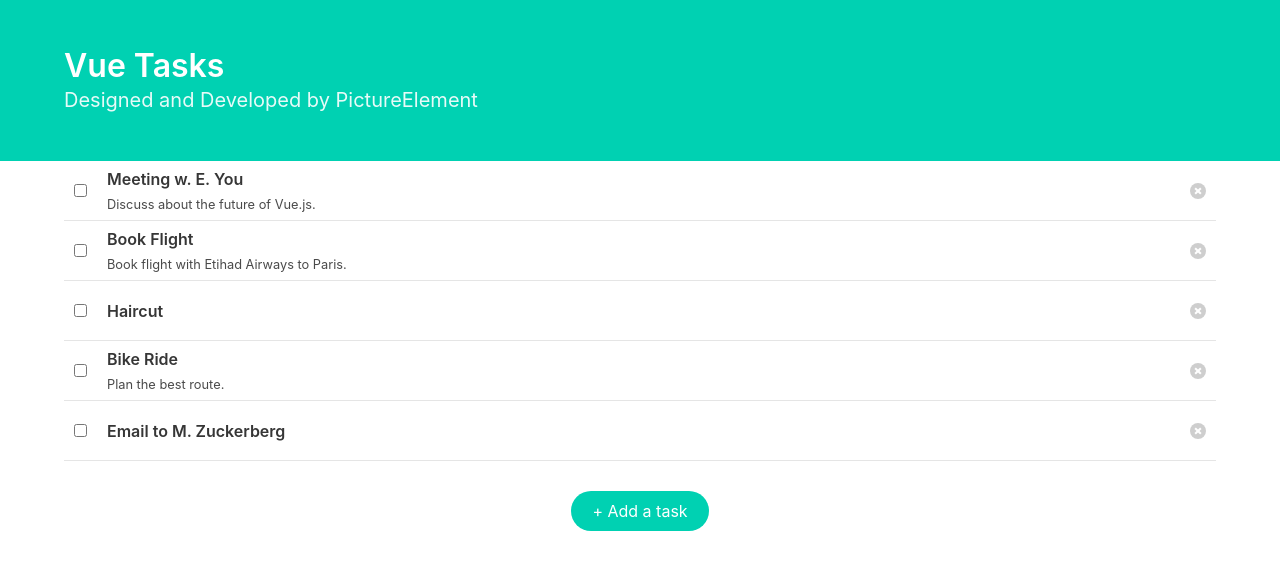
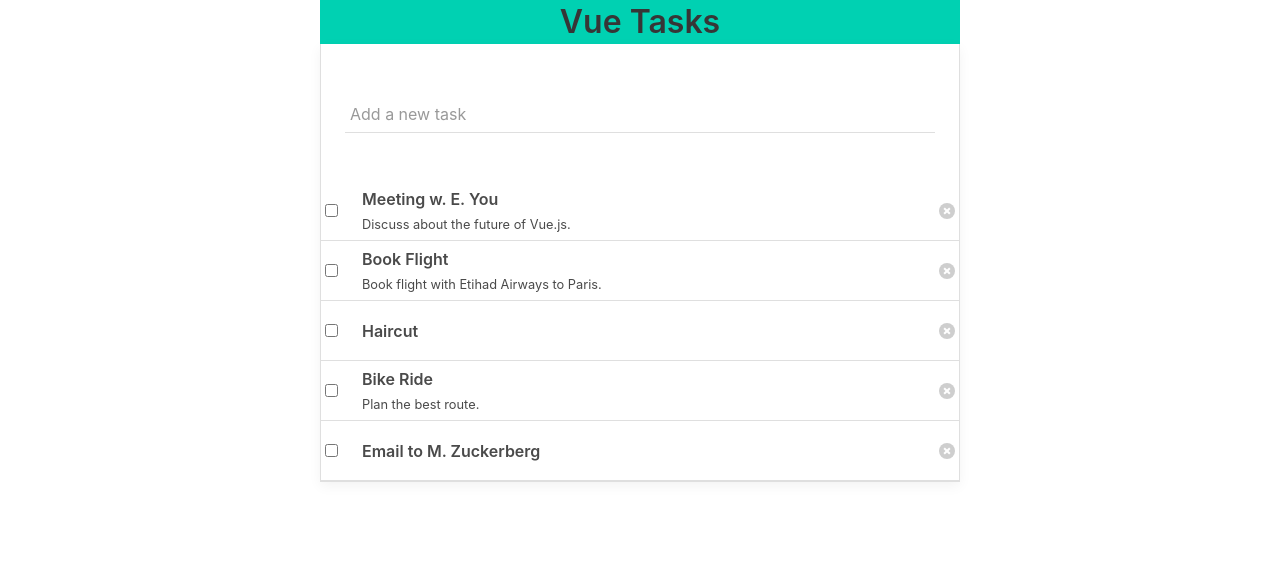
Before and after one commit to PictureElement/vue-tasks, a Vue app: page / in a window 1280 px wide. Shown: the top 570 px of the page. Built offline with nearby package versions, Linux system fonts and the light colour scheme.

Commit message:
Remove 'Add a task' button. Add single text input at the top. Style input according to Google Material Design.

```diff
--- a/src/App.vue
+++ b/src/App.vue
@@ -1,18 +1,9 @@
 <template>
-  <div id="app">
-    <section class="mb-0 hero is-primary block">
-      <div class="hero-body">
-        <div class="container">
-          <h1 class="title">
-            Vue Tasks
-          </h1>
-          <h2 class="subtitle">
-            Designed and Developed by PictureElement
-          </h2>
-        </div>
-      </div>
+  <div id="app" class="container">
+    <section class="p-1 has-background-primary">
+      <h1 class="title has-text-centered">Vue Tasks</h1>
     </section>
-    <TodoList></TodoList>
+    <TodoList class="todo-list"></TodoList>
   </div>
 </template>
 
@@ -28,7 +19,18 @@ export default {
 </script>
 
 <style>
-  .mb-0 {
-    margin-bottom: 0 !important;
+  .container {
+    max-width: 640px !important;
+  }
+  .p-1 {
+    padding: 2rem;
+  }
+  .pb-1 {
+    padding-bottom: 1.5rem;
+  }
+  .todo-list {
+    border: 1px solid rgba(0,0,0,.125);
+    border-top: none;
+    box-shadow: 0 0.25rem 0.75rem rgba(0, 0, 0, .05);
   }
 </style>
--- a/src/components/TodoList.vue
+++ b/src/components/TodoList.vue
@@ -29,22 +29,33 @@
       </div>
       <button class="modal-close is-large" aria-label="close" v-on:click="closeForm"></button>
     </div>
+
+    <!-- INPUT AREA -->
+    <div class="inputArea">
+      <div class="group">
+        <input class="inputArea-input" required type="text" v-model="newTask.title" v-bind:class="{ 'is-danger': titleError }">
+        <span class="highlight"></span>
+        <span class="bar"></span>
+        <label class="inputArea-label">Add a new task</label>
+      </div>
+    </div>
+
     <!-- TASK LIST -->
-    <div class="task container" v-for="(task, index) in tasks" :key="task.id">
+    <div class="taskList px-1 py-1" v-for="(task, index) in tasks" :key="task.id">
       <input class="toggle" type="checkbox" v-model="tasks[index].completed">
-      <div class="task-content">
-        <div class="titleWrapper" v-bind:class="{ 'completed': tasks[index].completed }">
-          <label v-if="!task.titleEditing" @dblclick="editTitle(task)" class="title">{{ task.title }}</label>
+      <div class="taskList-content">
+        <div v-bind:class="{ 'completed': tasks[index].completed }">
+          <label v-if="!task.titleEditing" @click="editTitle(task)" class="view-title">{{ task.title }}</label>
           <input v-else class="edit-title" type="text" v-model="task.title" @blur="doneTitleEdit(task)" @keyup.enter="doneTitleEdit(task)" @keyup.esc="cancelTitleEdit(task)" v-focus>
         </div>
-        <div class="descriptionWrapper" v-bind:class="{ 'completed': tasks[index].completed }">
-          <label v-if="!task.descriptionEditing" @dblclick="editDescription(task)" class="description">{{ task.description }}</label>
+        <div v-bind:class="{ 'completed': tasks[index].completed }">
+          <label v-if="!task.descriptionEditing" @click="editDescription(task)" class="view-description">{{ task.description }}</label>
           <input v-else class="edit-description" type="text" v-model="task.description" @blur="doneDescriptionEdit(task)" @keyup.enter="doneDescriptionEdit(task)" @keyup.esc="cancelDescriptionEdit(task)" v-focus>
         </div>
       </div>
       <button class="delete is-small" aria-label="delete" v-on:click="deleteTask(index)"></button>
     </div>
-    <button class="add-task button is-primary is-rounded" v-on:click="openForm">+ Add a task</button>
+    <!--<button class="add-task button is-primary is-rounded" v-on:click="openForm">+ Add a task</button>-->
   </div>
 </template>
 
@@ -88,10 +99,6 @@ export default {
       e.preventDefault();
       if (this.newTask.title && this.newTask.date) {
         this.formVisible = false;
-        swal({
-          text: "Task has been added.",
-          icon: "success",
-        });
         this.tasks.push(this.newTask);
         this.newTask = { title: '', desciption: '', date: '', completed: false, titleEditing: false, descriptionEditing: false };
         this.titleError = false;
@@ -153,76 +160,194 @@ export default {
 </script>
 
 <style scoped>
-  article {
-    margin-bottom: 1.5rem;
-  }
-  .task {
+  .taskList {
     display: flex;
     align-items: center;
     word-wrap: break-word;
     word-break: break-word;
-    padding: 0 10px;
-    border-bottom: 1px solid #e5e5e5;
+    border-bottom: 1px solid rgba(0,0,0,.125);
     min-height: 60px;
-    user-select: none;
   }
+
   .toggle {
-    margin-right: 20px;
+    margin-right: 1.5rem;
     cursor: pointer;
   }
-  .task-content {
+
+  .taskList-content {
     width: 100%;
   }
-  .title {
+
+  .view-title {
     font-size: 1rem;
+    font-weight: 600;
     cursor: pointer;
+    width: 100%;
   }
-  .description {
+
+  .view-description {
+    font-size: .8rem;
+    font-weight: 400;
+    cursor: pointer;
+    width: 100%;
+  }
+
+  .edit-title {
+    font-size: 1rem;
+    font-weight: 600;
+    line-height: 1;
+    border: none;
+    color: #00d1b2;
+    width: 100%;
+  }
+
+  .edit-title:focus {
+    outline: none;
+  }
+
+  .edit-description {
     font-size: 0.8rem;
-    cursor: pointer;
+    font-weight: 400;
+    line-height: 1;
+    border: none;
+    color: #00d1b2;
+    width: 100%;
   }
+
+  .edit-description:focus {
+    outline: none;
+  }
+
   .completed {
     text-decoration: line-through;
   }
+
   .delete {
-    margin-left: 20px;
+    margin-left: 1.5rem;
   }
+
+  /*
   .add-task {
     margin-top: 30px;
     display: block;
     margin: 30px auto 0 auto;
   }
+
   form {
     background: #fff;
     padding: 1rem;
     border-radius: 5px;
   }
-  .edit-title {
-    font-size: 1rem;
-    font-weight: 600;
-    padding-left: 0;
-    line-height: 1.125;
-    border: none;
-    color: #00d1b2;
-    user-select: none;
-    width: 100%;
+  */
+
+  .px-1 {
+    padding-left: 1.5rem;
+    padding-right: 1.5rem;
   }
-  .edit-title:focus {
-    outline: none;
-    user-select: none;
+
+  .py-1 {
+    padding-top: .75rem;
+    padding-bottom: .75rem;
   }
-  .edit-description {
-    font-size: 0.8rem;
-    font-weight: 400;
-    padding-left: 0;
-    line-height: 1.5;
-    border: none;
-    color: #00d1b2;
-    user-select: none;
-    width: 100%;
+
+  /* Google Material Design Inputs */
+  .group {
+    position:relative;
+    margin-bottom:0;
   }
-  .edit-description:focus {
-    outline: none;
-    user-select: none;
+
+  .inputArea {
+    padding: 3rem 1.5rem;
+  }
+
+  .inputArea-input {
+    font-size:1rem;
+    padding:10px 10px 10px 5px;
+    display:block;
+    width:100%;
+    border:none;
+    border-bottom:1px solid rgba(0,0,0,.125);
+  }
+
+  .inputArea-input:focus {
+    outline:none;
+  }
+
+  .inputArea-label {
+    color:#999;
+    font-size:1rem;
+    font-weight:normal;
+    position:absolute;
+    pointer-events:none;
+    left:5px;
+    top:10px;
+    transition:0.2s ease all;
+    -moz-transition:0.2s ease all;
+    -webkit-transition:0.2s ease all;
+  }
+
+  .inputArea-input:focus ~ label, .inputArea-input:valid ~ label {
+    top:-20px;
+    font-size:14px;
+    color:#00d1b2;
+  }
+
+  .bar {
+    position:relative;
+    display:block;
+    width:100%;
+  }
+
+  .bar:before, .bar:after {
+    content:'';
+    height:2px;
+    width:0;
+    bottom:1px;
+    position:absolute;
+    background:#00d1b2;
+    transition:0.2s ease all;
+    -moz-transition:0.2s ease all;
+    -webkit-transition:0.2s ease all;
+  }
+
+  .bar:before {
+    left:50%;
+  }
+
+  .bar:after {
+    right:50%;
+  }
+
+  .inputArea-input:focus ~ .bar:before, .inputArea-input:focus ~ .bar:after {
+    width:50%;
+  }
+
+  .highlight {
+    position:absolute;
+    height:60%;
+    width:100px;
+    top:25%;
+    left:0;
+    pointer-events:none;
+    opacity:0.5;
+  }
+
+  .inputArea-input:focus ~ .highlight {
+    -webkit-animation:inputHighlighter 0.3s ease;
+    -moz-animation:inputHighlighter 0.3s ease;
+    animation:inputHighlighter 0.3s ease;
+  }
+
+  @-webkit-keyframes inputHighlighter {
+    from { background:#5264AE; }
+    to 	{ width:0; background:transparent; }
+  }
+  @-moz-keyframes inputHighlighter {
+    from { background:#5264AE; }
+    to 	{ width:0; background:transparent; }
+  }
+  @keyframes inputHighlighter {
+    from { background:#5264AE; }
+    to 	{ width:0; background:transparent; }
   }
 </style>
```
